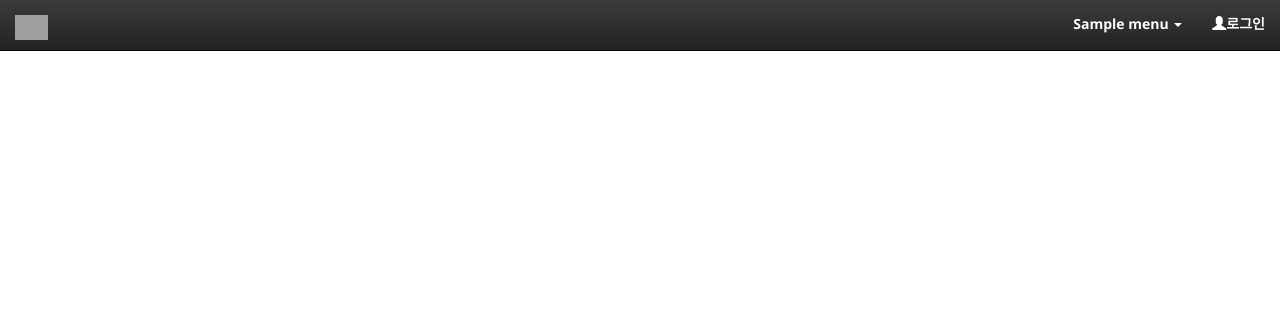
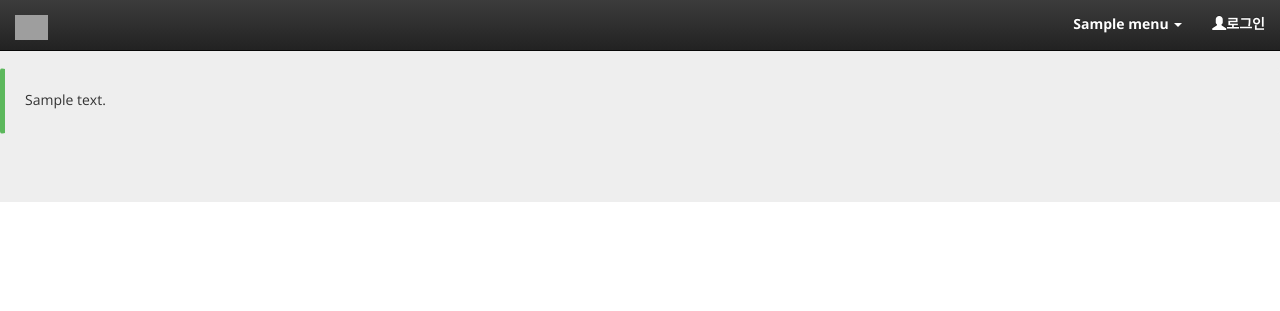
Before and after one commit to byung-u/EdenNaming, a Django app: template namingworks/namingworks/templates/flatpages/default.html in a window 1280 px wide. Shown: the top 311 px of the page. Run offline with Django 3.2, Linux system fonts and the light colour scheme; the template is opened without the code that fills it: most values are stand-ins (such as "Sample title", 1, 10 or a date in 2020); some libraries are stand-ins or nearby versions; grey boxes are pictures that could not be loaded.

Commit message:
FIX flatpage

```diff
--- a/namingworks/namingworks/templates/flatpages/default.html
+++ b/namingworks/namingworks/templates/flatpages/default.html
@@ -5,9 +5,10 @@
 {% with navbar_class="navbar-translucent" %}
 {% include "nav.html" %}
 {% endwith %}
+<div class="jumbotron">
+<div class="bs-callout bs-callout-success">
+    {{ flatpage.content }}
+</div>
+</div>
 
-
-{% block content %}
-{{ flatpage.content }}
 {% endblock %}
-{% endblock %}
```
